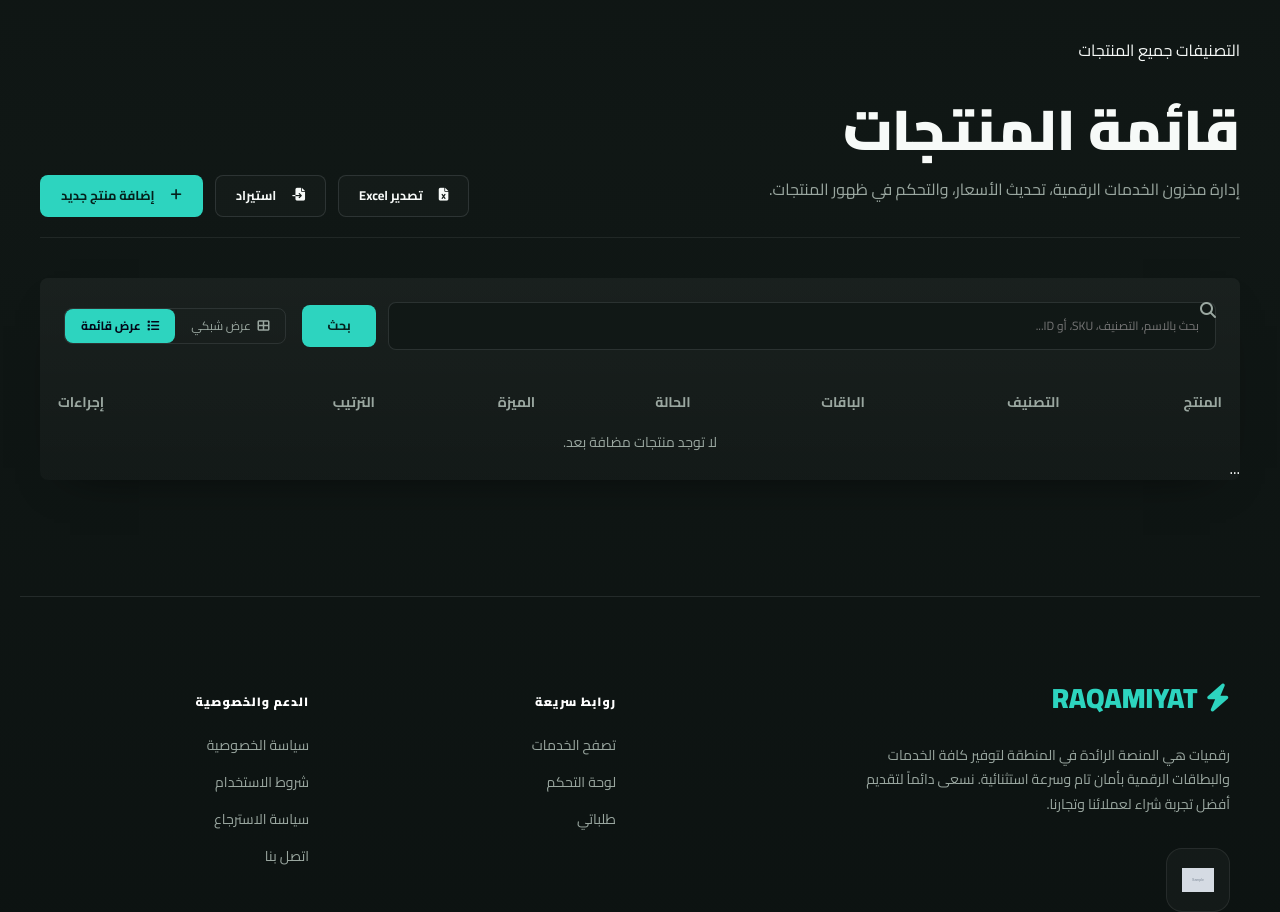
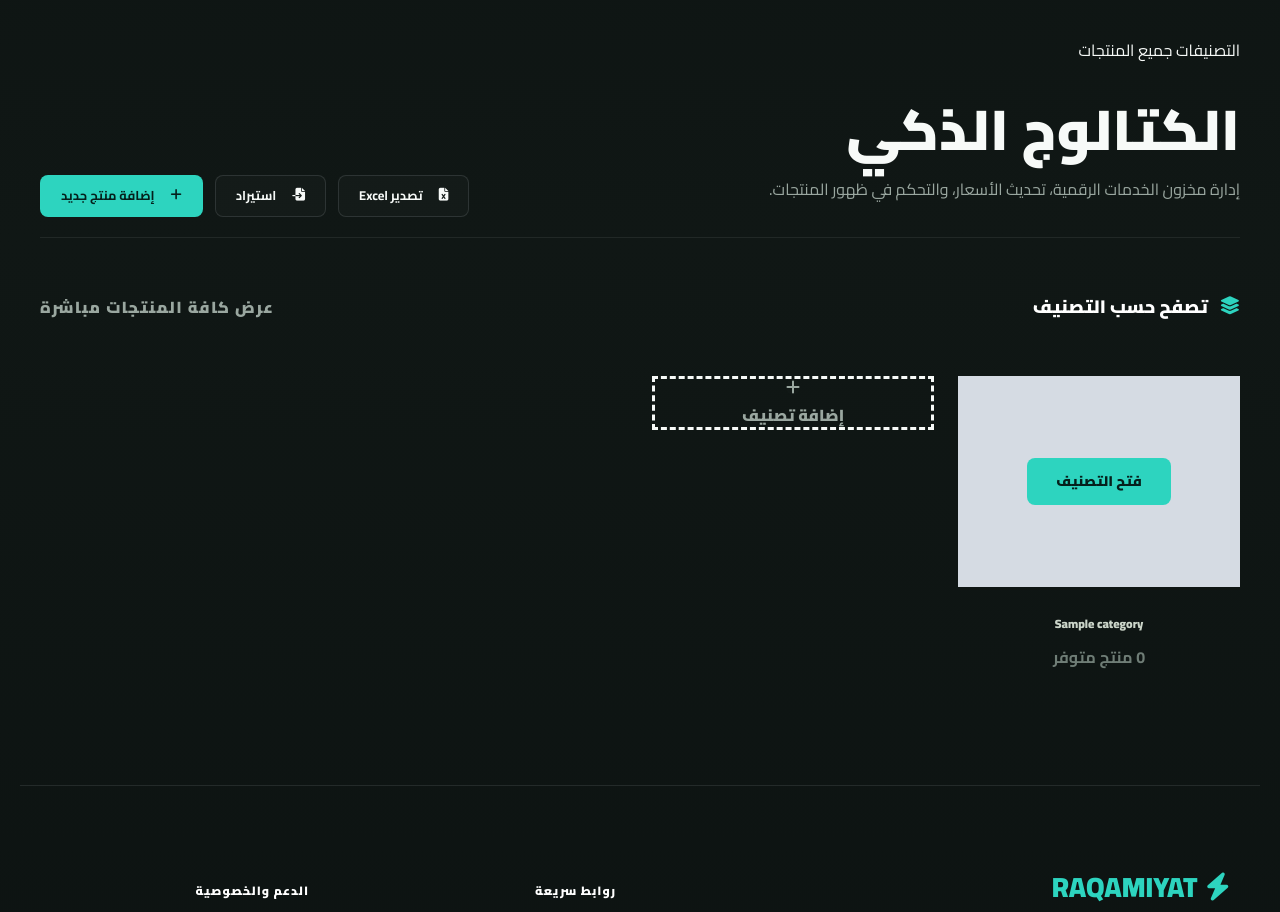
Before and after one commit to RamiQassas/store, a Django app: page /control/products/ in a window 1280 px wide. Shown: the part 713-1625 px from the top of the page. Run offline with Django 5.2, Linux system fonts and the light colour scheme; the visitor is signed in with stand-in values (Sample User, id 1); tables that the repository leaves empty hold one stand-in row (values such as "Sample post"); grey boxes marked "Sample" are stand-in pictures; data that the repository does not hold is empty; parts of the project's set-up code (start-up, migrations or seed data) failed here and were passed over.

Commit message:
تحديث

```diff
--- a/apps/site/templates/site/control_products_list.html
+++ b/apps/site/templates/site/control_products_list.html
@@ -34,7 +34,7 @@
             <span class="breadcrumb-item active">جميع المنتجات</span>
             {% endif %}
         </nav>
-        <h1>{% if active_category %}{{ active_category.name }}{% else %}قائمة المنتجات{% endif %}</h1>
+        <h1>{% if active_category %}{{ active_category.name }}{% else %}الكتالوج الذكي{% endif %}</h1>
         <p class="text-muted">إدارة مخزون الخدمات الرقمية، تحديث الأسعار، والتحكم في ظهور المنتجات.</p>
     </div>
     <div class="flex gap-3">
@@ -54,7 +54,50 @@
     </div>
 </div>
 
-<div class="management-card">
+{% if not active_category and not query %}
+<!-- Categories Grid View (Drill-down Entry) -->
+<div class="stack gap-10 mb-20 reveal">
+    <div class="flex items-center justify-between border-b border-white/5 pb-4">
+        <h2 class="text-lg font-black text-white flex items-center gap-3">
+            <i class="fas fa-layer-group text-cyan"></i> تصفح حسب التصنيف
+        </h2>
+        <a href="?q=all" class="text-[10px] font-black text-slate-500 hover:text-white uppercase tracking-widest">عرض كافة المنتجات مباشرة</a>
+    </div>
+
+    <div class="grid grid-cols-2 md:grid-cols-4 lg:grid-cols-5 xl:grid-cols-6 gap-6">
+        {% for cat in categories %}
+        <a href="?category={{ cat.id }}" class="group stack gap-4 no-underline">
+            <div class="aspect-square rounded-[32px] bg-slate-900 border-2 border-white/5 overflow-hidden flex items-center justify-center relative group-hover:border-cyan/50 group-hover:shadow-[0_0_30px_rgba(6,182,212,0.15)] transition-all duration-500">
+                {% if cat.image %}
+                <img src="{{ cat.image.url }}" class="w-full h-full object-cover group-hover:scale-110 transition-transform duration-700">
+                {% else %}
+                <i class="fas fa-folder text-3xl text-slate-700 group-hover:text-cyan transition-colors"></i>
+                {% endif %}
+                <div class="absolute inset-0 bg-gradient-to-t from-slate-950/80 via-transparent to-transparent opacity-0 group-hover:opacity-100 transition-opacity"></div>
+                <div class="absolute bottom-4 inset-x-4 flex justify-center opacity-0 group-hover:opacity-100 transition-all translate-y-2 group-hover:translate-y-0">
+                    <span class="btn btn-primary !py-1 !px-3 !text-[8px] font-black">فتح التصنيف</span>
+                </div>
+            </div>
+            <div class="text-center">
+                <h3 class="text-xs font-black text-slate-300 group-hover:text-white transition-colors mb-1">{{ cat.name }}</h3>
+                <span class="text-[9px] font-bold text-slate-600 uppercase tracking-tighter">{{ cat.products.count }} منتج متوفر</span>
+            </div>
+        </a>
+        {% endfor %}
+        <a href="{% url 'control_category_create' %}" class="group stack gap-4 no-underline">
+            <div class="aspect-square rounded-[32px] bg-white/[0.02] border-2 border-dashed border-white/10 flex flex-col items-center justify-center group-hover:border-cyan/30 group-hover:bg-cyan/5 transition-all">
+                <div class="w-10 h-10 rounded-full bg-slate-800 flex items-center justify-center text-slate-500 group-hover:bg-cyan group-hover:text-black transition-all mb-2">
+                    <i class="fas fa-plus"></i>
+                </div>
+                <span class="text-[10px] font-black text-slate-500 group-hover:text-cyan">إضافة تصنيف</span>
+            </div>
+        </a>
+    </div>
+</div>
+{% endif %}
+
+{% if active_category or query or products %}
+<div class="management-card reveal">
     <div class="management-header p-6 bg-slate-900/20 flex flex-wrap justify-between items-center gap-4">
         <form method="get" class="flex flex-grow gap-3 items-center max-w-2xl">
             {% if request.GET.category %}
@@ -178,9 +221,18 @@
                     <td class="p-4">
                         <div class="flex flex-col gap-1">
                             <span class="text-[10px] text-muted">{{ p.variants.count }} باقات</span>
-                            {% if p.variants.first %}
-                            <span class="font-mono text-cyan text-[11px]">{% currency_format p.variants.first.price %}+</span>
+                            {% with first_v=p.variants.first %}
+                            {% if first_v %}
+                                <div class="flex items-center gap-2">
+                                    <span class="font-mono text-cyan text-[11px]">{% currency_format first_v.price %}</span>
+                                    {% if first_v.is_sale %}
+                                    <span class="text-[7px] px-1.5 py-0.5 rounded bg-amber-500 text-black font-black">عـرض</span>
+                                    {% endif %}
+                                </div>
+                            {% else %}
+                                <span class="text-[10px] text-rose-500 italic">بدون باقات</span>
                             {% endif %}
+                            {% endwith %}
                         </div>
                     </td>
                     <td class="p-4">
@@ -233,6 +285,7 @@
     </div>
     {% endif %}
 </div>
+{% endif %}
 {% endblock %}
 
 {% block extra_js %}
--- a/apps/site/views.py
+++ b/apps/site/views.py
@@ -33,7 +33,7 @@ from apps.orders.models import Order, OrderLog, Coupon, OrderItem
 from apps.payments.models import DepositRequest, PaymentMethod, WithdrawalRequest
 from apps.site.forms import (
     LoginForm, RegisterForm, PaymentMethodForm, CurrencyForm, ModerateUserForm,
-    ProductForm, KYCRequestForm, KYCSettingsForm, ChangePasswordForm,
+    ProductForm, CategoryForm, KYCRequestForm, KYCSettingsForm, ChangePasswordForm,
     CouponForm, SendNotificationForm, AdminChatForm, SiteAnnouncementForm,
     ChatCannedReplyForm, SupportSettingsForm
 )
@@ -2152,7 +2152,9 @@ def control_category_edit(request, pk=None):
 def control_products_list(request):
     products = Product.objects.select_related('category').prefetch_related('variants').all().order_by('sort_order', 'name')
     cat_id = request.GET.get('category')
+    active_category = None
     if cat_id:
+        active_category = get_object_or_404(Category, id=cat_id)
         products = products.filter(category_id=cat_id)
 
     q = request.GET.get('q', '').strip()
@@ -2180,14 +2182,17 @@ def control_products_list(request):
         return export_to_excel(products, "Products", columns)
 
     paginator = Paginator(products, 20)
-
     page_number = request.GET.get('page')
     page_obj = paginator.get_page(page_number)
+
+    categories = Category.objects.filter(is_active=True).order_by('sort_order', 'name')
 
     return render(request, "site/control_products_list.html", {
         "products": page_obj,
         "query": q,
-        "view_mode": view_mode
+        "view_mode": view_mode,
+        "active_category": active_category,
+        "categories": categories
     })
 
 @support_required
@@ -2430,6 +2435,7 @@ def control_product_edit(request, pk):
                         "estimated_delivery_minutes": int(v.get('estimated_delivery_minutes', 0) or 0),
                         "sort_order": int(v.get('sort_order', 0) or 0),
                         "is_active": v.get('is_active', True),
+                        "is_sale": v.get('is_sale', False),
                         "is_temporarily_disabled": v.get('is_temporarily_disabled', False)
                     }
                 )
@@ -2441,6 +2447,7 @@ def control_product_edit(request, pk):
             "wholesale_price": str(v.wholesale_price), "vip_price": str(v.vip_price),
             "cost": str(v.cost), "estimated_delivery_minutes": v.estimated_delivery_minutes,
             "sort_order": v.sort_order, "is_active": v.is_active,
+            "is_sale": v.is_sale,
             "is_temporarily_disabled": v.is_temporarily_disabled
         } for v in product.variants.all().order_by('sort_order')
     ]
```
